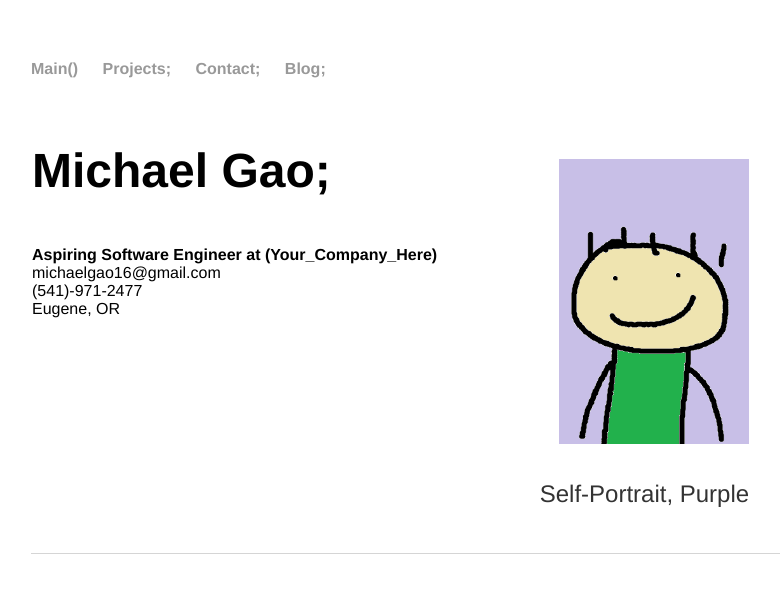
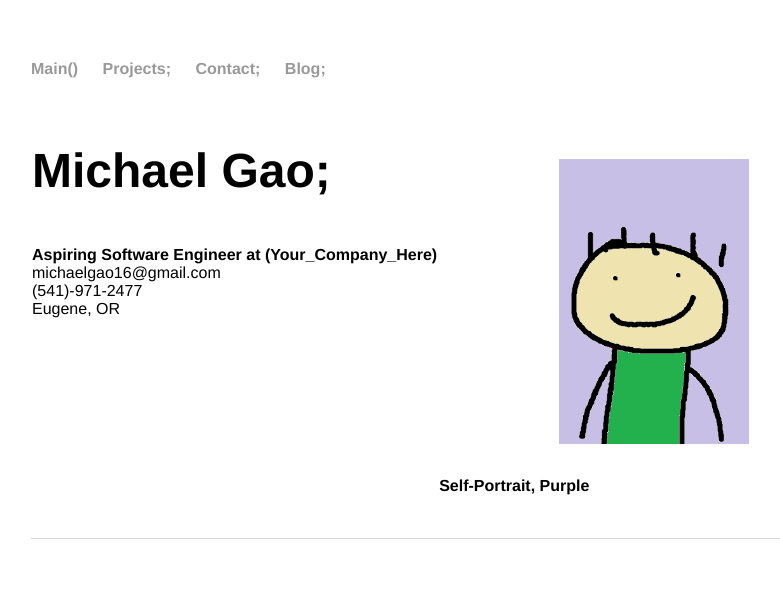
Before and after one commit to michael-c-gao/WebsiteOfMichael, a Jekyll site: the page built from contact/index.html, in a window 1280 px wide. Shown: the top 593 px of the page, without its empty margins (161-941 px from the left). Built offline with Jekyll 4.4.1, drawn with Linux system fonts in a browser that asks for light colours.

Commit message:
changing font size

```diff
--- a/contact/index.html
+++ b/contact/index.html
@@ -30,7 +30,7 @@
 		<p style="text-align:center;"><img style="padding-left: 120px; padding-top: 40px; padding-bottom: 0px;" src="selfportrait2.png" alt="Self Portrait" width="310"
 			     height="325"></p>
 
-		<p style="text-align:right;">Self-Portrait, Purple</p><br>
+		<p style="text-align:right;"><h4>Self-Portrait, Purple</h4></p><br>
 	</section>
 </section>
 
--- a/css/main.css
+++ b/css/main.css
@@ -30,7 +30,7 @@
 h1 { font-size: 3em;  }
 h2 { font-size: 2.7em; }
 h3 { font-size: 2.3em; }
-h4 { font-size: 1.2em;
+h4 { font-size: 1em;
     padding-top: 0.1px;
     padding-bottom: 0.1px; }
 h5 { font-size: 1.5em; }
```
